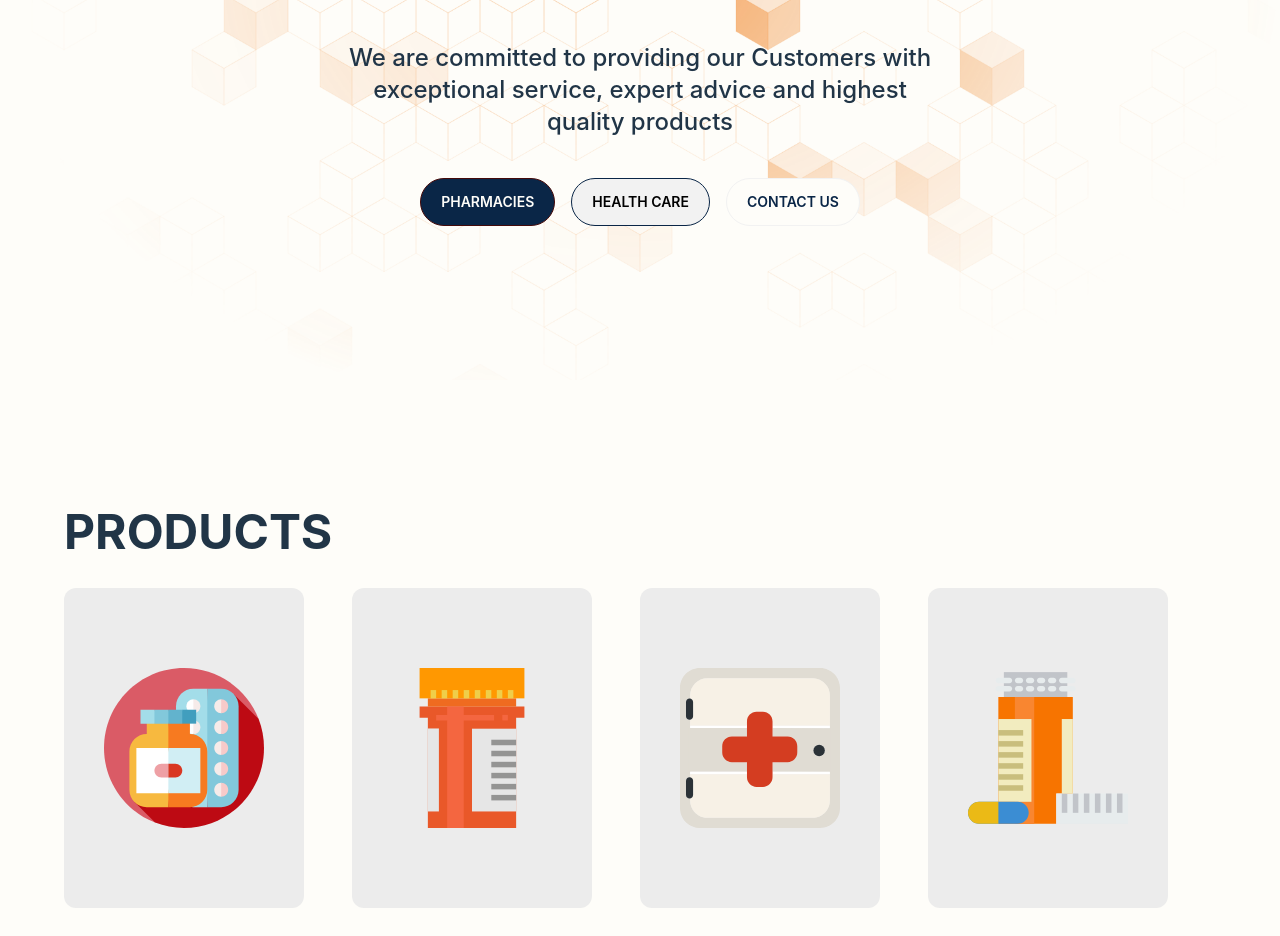
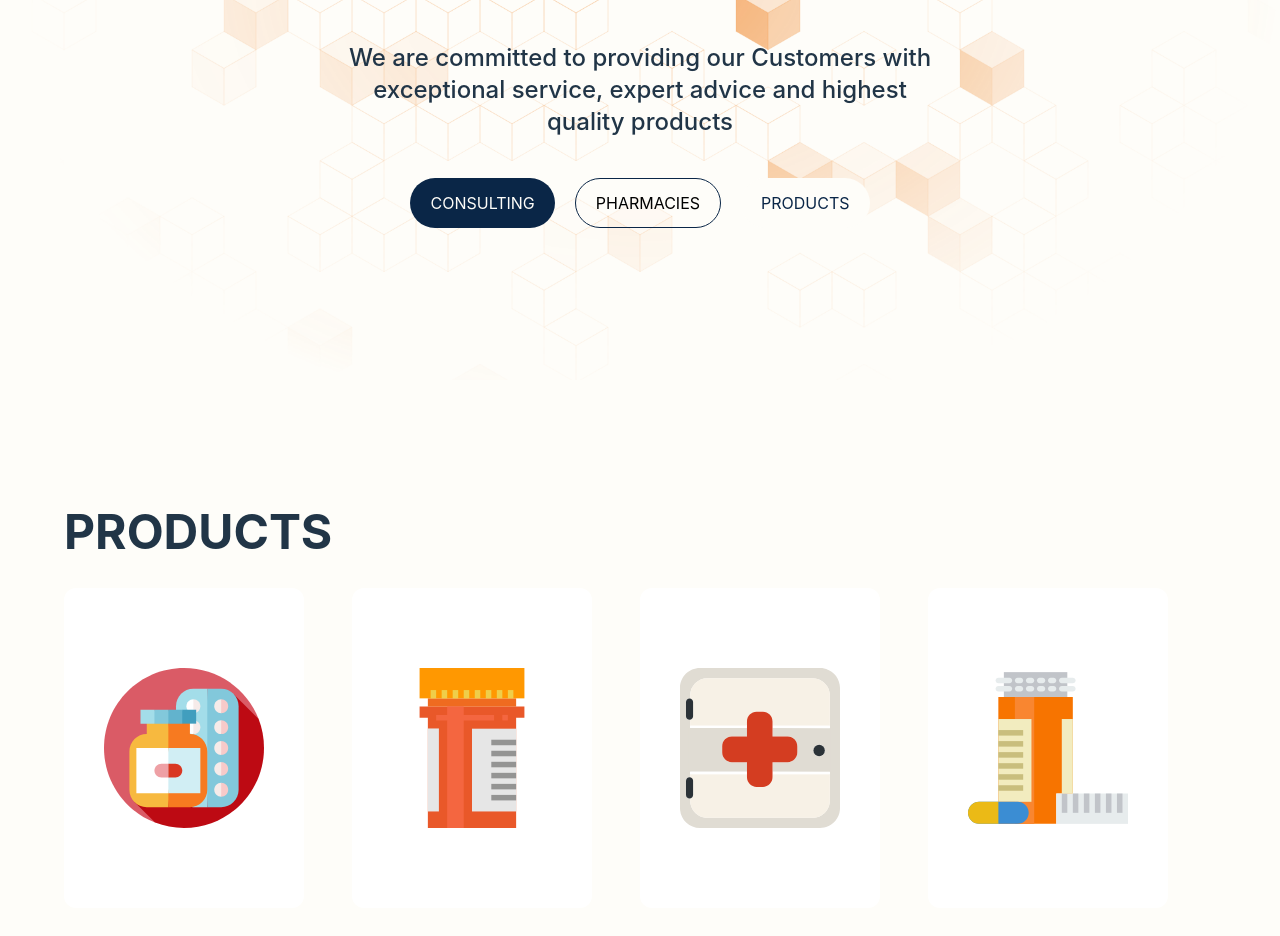
Before and after one commit to Prashanith/NAVYSUN, a React (Vite) app: page /home in a window 1280 px wide. Shown: the part 420-1356 px from the top of the page. Built offline with nearby package versions, Linux system fonts and the light colour scheme.

Commit message:
MAJOR FIXES

```diff
--- a/src/components/header/header.tsx
+++ b/src/components/header/header.tsx
@@ -13,8 +13,16 @@ interface INavItem {
 }
 
 const navItems: NavItem[] = [
-  { name: "HEALTH SERVICES", id: "healthservices" },
+  { name: "CONTACT US", id: "contact" },
+  { name: "ABOUT US", id: "about" },
+];
+
+const sideNavItems: NavItem[] = [
+  { name: "HOME", id: "#" },
   { name: "PRODUCTS", id: "products" },
+  { name: "PHARMACIES", id: "pharmacies" },
+  { name: "HEALTH CARE", id: "services" },
+  { name: "CONTACT US", id: "contact" },
   { name: "ABOUT US", id: "about" },
 ];
 
@@ -22,7 +30,10 @@ function Header() {
   const [showSideNav, toggleNav] = useState<boolean>(false);
 
   return (
-    <div id="header" className=" bg-tertiary h-[70px] flex flex-row justify-between items-center">
+    <div
+      id="header"
+      className=" bg-tertiary h-[70px] flex flex-row justify-between items-center"
+    >
       <Logo showMessage={false} imageHeight={50} />
       <div>
         <ul className="lg:flex sm:space-x-5 hidden">
@@ -85,7 +96,7 @@ function SideNavigation({ showNav, setShownav }: INavItem) {
         <Logo showMessage={false} imageHeight={40} />
       </div>
       <ul className="flex flex-col space-y-5 pt-8">
-        {navItems.map((e) => {
+        {sideNavItems.map((e) => {
           return (
             <li key={e.id}>
               <motion.a
--- a/src/features/landingpage/about/about.tsx
+++ b/src/features/landingpage/about/about.tsx
@@ -74,19 +74,25 @@ function QuickLinks() {
 
       <li>
         <a href="#products" className="anchor">
-          Medicines
+          Products
+        </a>
+      </li>
+
+      <li>
+        <a href="#services" className="anchor">
+          Consulting
+        </a>
+      </li>
+
+      <li>
+        <a href="#pharmacies" className="anchor">
+          Pharmacies
         </a>
       </li>
 
       <li>
         <a href="#contact" className="anchor">
           Contact
-        </a>
-      </li>
-
-      <li>
-        <a href="#pharmacies" className="anchor">
-          Pharmacies
         </a>
       </li>
     </ul>
--- a/src/features/landingpage/contact/contactForm.tsx
+++ b/src/features/landingpage/contact/contactForm.tsx
@@ -35,13 +35,14 @@ function ContactForm() {
         contactForm.values.message
       );
       if (res) {
-        setResState("SUCCESS");
+        setResState("Submitted Successfully");
+        contactForm.resetForm()
       } else {
-        setResState("UNKNOWN ERROR OCCURED");
+        setResState("Failed to Submit");
       }
     } catch (error) {
       setLoading(false);
-      setResState("UNKNOWN ERROR OCCURED");
+      setResState("Failed to Submit");
     }
     setLoading(false);
     setTimeout(() => {
@@ -101,7 +102,7 @@ function ContactForm() {
             type="submit"
             value="SUBMIT"
             className={` w-full ${
-              resState == "SUCCESS" ? "bg-green-600" : "bg-primary"
+              resState == "Submitted Successfully" ? "bg-green-600" : "bg-primary"
             } rounded-md px-2 py-3 text-white`}
             onClick={(e) => {
               e.preventDefault();
--- a/src/features/landingpage/landing/landing.tsx
+++ b/src/features/landingpage/landing/landing.tsx
@@ -1,6 +1,9 @@
 import Header from "../../../components/header/header";
 
 function Landing() {
+  function navigate(id: string) {
+    document!.getElementById(id)!.scrollIntoView();
+  }
   return (
     <div className=" bg-landing bg-cover bg-no-repeat bg-center h-screen bg-opacity-30 pagePadding">
       <Header />
@@ -19,10 +22,12 @@ function Landing() {
             service, expert advice and highest quality products
           </span>
         </p>
-        <div className="pt-[2vh] sm:pt-[5vh]">
-          <button className="btn elevatedBtn mx-2">Pharmacies</button>
-          <button className="btn outlinedBtn mx-2">Health Care</button>
-          <button className="btn textBtn mx-2">Contact Us</button>
+        <div className="pt-[2vh] sm:pt-[5vh] flex gap-5 sm:flex-row flex-wrap">
+          <button className="customBtn elevatedBtn uppercase" onClick={()=>navigate("services")}>Consulting</button>
+          <button className="customBtn outlinedBtn uppercase" onClick={()=>navigate('pharmacies')}>Pharmacies</button>
+          <button className="customBtn textBtn uppercase" onClick={()=>navigate('products')}>
+            PRODUCTS
+          </button>
         </div>
       </div>
     </div>
--- a/src/features/landingpage/pharmacies/pharmacies.tsx
+++ b/src/features/landingpage/pharmacies/pharmacies.tsx
@@ -28,7 +28,7 @@ function Pharmacies() {
     },
   ];
   return (
-    <div id="pharmacies" className="pagePadding componentSpacing bg-white flex flex-col lg:flex-row justify-center lg:justify-center items-center">
+    <div id="pharmacies" className="pagePadding componentSpacing bg-white flex xl:flex-row flex-col justify-start lg:justify-center items-start xl:items-center gap-16 xl:gap-0">
       <div className="flex-1">
         <p className="font-semibold lg:text-8xl md:text-6xl text-5xl">
           <span>Here are our</span>
@@ -41,7 +41,7 @@ function Pharmacies() {
           </span>
         </p>
       </div>
-      <div className="flex flex-wrap basis-2/4 justify-start items-start gap-6 content-center justify-items-center">
+      <div className="flex flex-wrap basis-2/4 justify-center  xl:justify-start items-start gap-6 content-center justify-items-center">
         {pharmacies.map((pharmacy) => (
           <PharmacyCard
             key={pharmacy.name}
--- a/src/features/landingpage/pharmacies/pharmacyCard.tsx
+++ b/src/features/landingpage/pharmacies/pharmacyCard.tsx
@@ -8,7 +8,7 @@ interface Pharmacy {
 function PharmacyCard({ name, location, description, imagePath }: Pharmacy) {
   const navigateToGoogleMaps = (link: string) => window.open(link, "_blank");
   return (
-    <div className="h-56 w-56 hover:scale-125 bg-tertiary hover:bg-secondary hover:text-white text-primary shadow-xl rounded-lg p-5">
+    <div className="h-auto sm:h-56 w-full sm:w-56 hover:scale-125 bg-white hover:bg-secondary hover:text-white text-primary shadow-xl rounded-lg p-5">
       <div className="flex justify-between items-center pt-2">
         <img src={imagePath} className="h-12" />
         <p
--- a/src/features/landingpage/products/product.tsx
+++ b/src/features/landingpage/products/product.tsx
@@ -13,11 +13,72 @@ function Product({ name, description, imagePath }: IProduct) {
         .toUpperCase()
     );
   }
+
+  function getAverageRGB(imgEl) {
+    var blockSize = 5, // only visit every 5 pixels
+      defaultRGB = { r: 0, g: 0, b: 0 }, // for non-supporting envs
+      canvas = document.createElement("canvas"),
+      context = canvas.getContext && canvas.getContext("2d"),
+      data,
+      width,
+      height,
+      i = -4,
+      length,
+      rgb = { r: 0, g: 0, b: 0 },
+      count = 0;
+
+    if (!context) {
+      return defaultRGB;
+    }
+
+    height = canvas.height =
+      imgEl.naturalHeight || imgEl.offsetHeight || imgEl.height;
+    width = canvas.width =
+      imgEl.naturalWidth || imgEl.offsetWidth || imgEl.width;
+
+    context.drawImage(imgEl, 0, 0);
+
+    try {
+      data = context.getImageData(0, 0, width, height);
+    } catch (e) {
+      /* security error, img on diff domain */
+      return defaultRGB;
+    }
+
+    length = data.data.length;
+
+    while ((i += blockSize * 4) < length) {
+      ++count;
+      rgb.r += data.data[i];
+      rgb.g += data.data[i + 1];
+      rgb.b += data.data[i + 2];
+    }
+
+    // ~~ used to floor values
+    rgb.r = ~~(rgb.r / count);
+    rgb.g = ~~(rgb.g / count);
+    rgb.b = ~~(rgb.b / count);
+
+    return rgb;
+  }
+
+  function get_average_rgb(img:any) {
+    var context = document.createElement("canvas").getContext("2d");
+    if (typeof img == "string") {
+      var src = img;
+      img = new Image();
+      img.setAttribute("crossOrigin", "");
+      img.src = src;
+    }
+    context!.imageSmoothingEnabled = true;
+    context!.drawImage(img, 0, 0, 1, 1);
+    return `rgb(${context!.getImageData(0, 0, 1, 1).data.slice(0, 3)})`;
+  }
   return (
     <div className="flex flex-col justify-center items-start carousel-item w-36 md:w-48 lg:w-64  py-8 mr-8 ">
       <img
         src={imagePath}
-        className={`h-44 md:w-60 lg:h-80 bg-[${getRandomColor()}] bg-[#ececec]  rounded-xl px-10`}
+        className={`h-44 md:w-60 lg:h-80 bg-white  rounded-xl px-10`}
         id={id + imagePath}
       />
       <p className="text-lg font-semibold mt-6 px-4">{name}</p>
--- a/src/features/landingpage/services/services.tsx
+++ b/src/features/landingpage/services/services.tsx
@@ -71,7 +71,10 @@ function Services() {
   ];
 
   return (
-    <div className="w-full pagePadding componentSpacing bg-white flex flex-col xl:flex-row items-center bg-[url('./bg.png')] gap-8">
+    <div
+      id="services"
+      className="w-full pagePadding componentSpacing bg-white flex flex-col xl:flex-row items-center bg-[url('./bg.png')] gap-8"
+    >
       {/* A Heritage in Care, A Reputation in Excellence */}
       <div className="w-full xl:w-1/2">
         <p className="font-semibold lg:text-8xl md:text-6xl text-5xl">
@@ -79,7 +82,8 @@ function Services() {
           <span className="text-secondary"> best service</span>
         </p>
         <p className="sm:text-2xl text-lg w-[min(90%,600px)] pt-[2vh] sm:pt-[5vh] font-medium">
-          We will help you feel better and ace every single day of your life
+          We will help you feel better and ace every single day of your life.
+          Visit our best in class clinics
         </p>
       </div>
       <div className="flex gap-10 flex-col md:flex-row xl:flex-col">
--- a/src/index.css
+++ b/src/index.css
@@ -36,7 +36,7 @@
     @apply py-16 md:py-20 lg:py-32;
   }
 
-  .btn{
+  .customBtn{
     @apply rounded-full px-5 py-3;
   }
 
```
Also changed, not shown: 1 other file (tests, documents, lock files or other folders).
